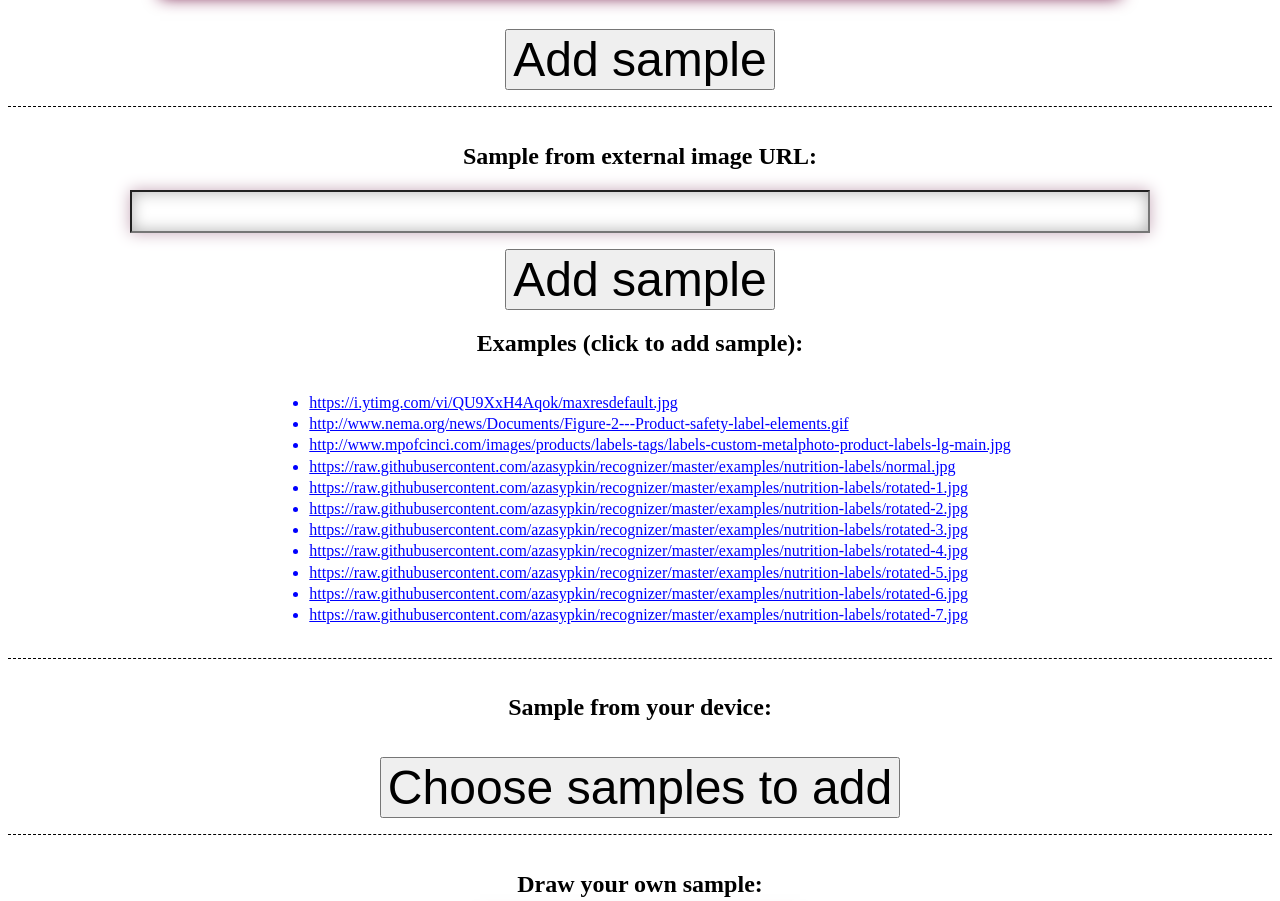
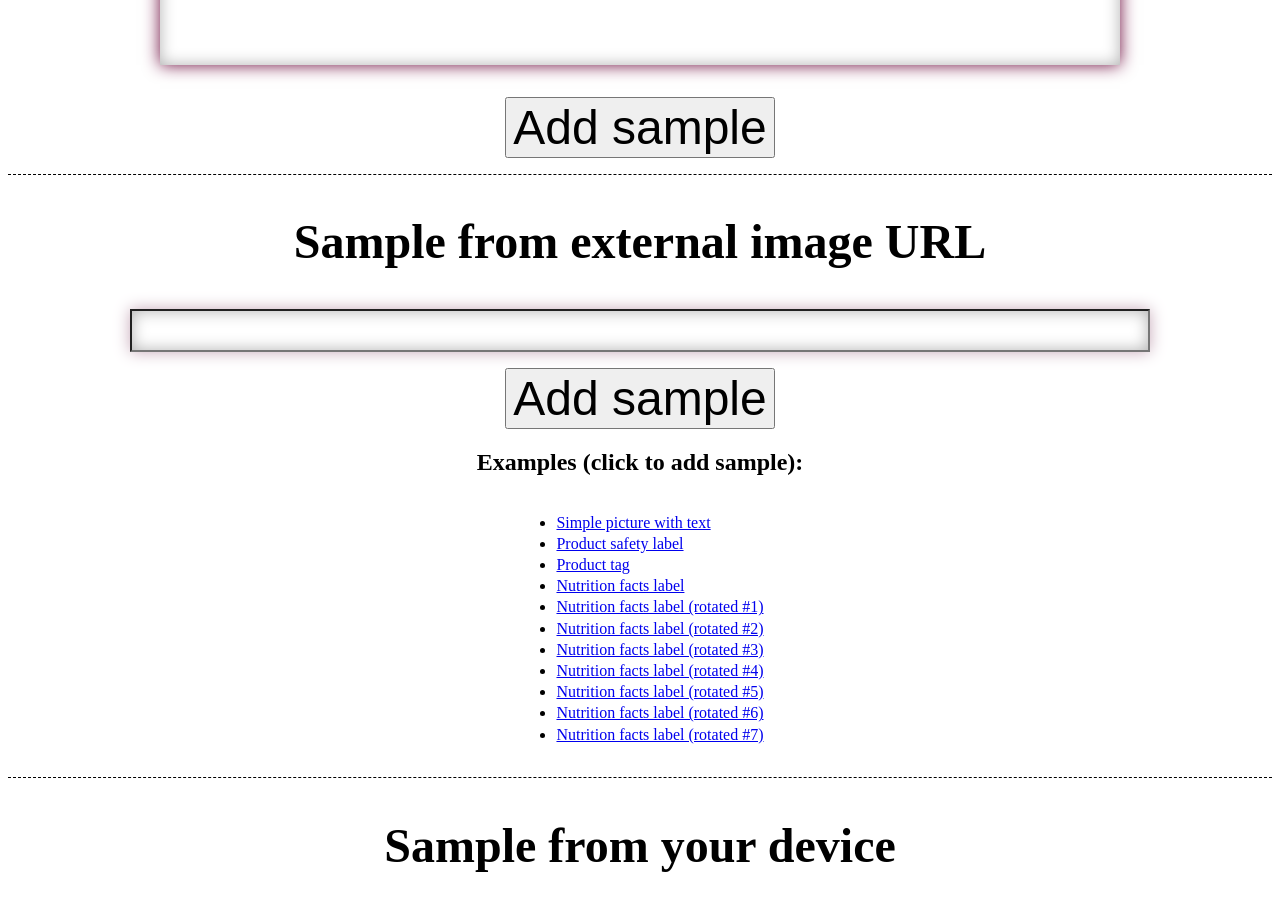
Before and after one commit to azasypkin/recognizer, a website with bundled scripts: page src/index.html in a window 1280 px wide. Shown: the part 595-1496 px from the top of the page. Built offline with nearby package versions, Linux system fonts and the light colour scheme.

Commit message:
More cosmetics.

```diff
--- a/src/css/app.css
+++ b/src/css/app.css
@@ -1,3 +1,7 @@
+h1 {
+  font-size: 3rem;
+}
+
 .action-button {
   margin: 1rem 0 0;
   font-size: 3rem;
@@ -25,7 +29,6 @@
   display: flex;
   flex-direction: column;
   align-items: center;
-  margin-bottom: 1rem;
   padding-bottom: 1rem;
   border-bottom: 1px dashed #000;
 }
@@ -38,9 +41,6 @@
 
 .sample-url-provider__examples-link {
   padding: 0.1rem 0;
-  cursor: pointer;
-  text-decoration: underline;
-  color: #00f;
 }
 
 .manual-sample-provider__canvas {
@@ -73,6 +73,7 @@
 .samples-list {
   display: flex;
   flex-wrap: wrap;
+  justify-content: center;
 }
 
 .sample__container {
--- a/src/index.html
+++ b/src/index.html
@@ -14,12 +14,12 @@
         </label>
     </section>
     <section class="sample-provider">
-        <h2>Sample from Web camera:</h2>
+        <h1>Sample from Web camera</h1>
         <video class="video__preview"></video>
         <button class="video__shot-button action-button">Add sample</button>
     </section>
     <section class="sample-provider">
-        <h1>Sample from external image URL:</h1>
+        <h1>Sample from external image URL</h1>
         <input title="URL address" ype="url" class="sample-url-provider__url" />
         <button type="button" class="sample-url-provider__submit action-button">
             Add sample
@@ -27,49 +27,69 @@
         <h2>Examples (click to add sample):</h2>
         <ul class="sample-url-provider__examples">
             <li class="sample-url-provider__examples-link">
-                https://i.ytimg.com/vi/QU9XxH4Aqok/maxresdefault.jpg
+                <a href="#https://i.ytimg.com/vi/QU9XxH4Aqok/maxresdefault.jpg">Simple picture with text</a>
             </li>
             <li class="sample-url-provider__examples-link">
-                http://www.nema.org/news/Documents/Figure-2---Product-safety-label-elements.gif
+                <a href="#http://www.nema.org/news/Documents/Figure-2---Product-safety-label-elements.gif">
+                    Product safety label
+                </a>
             </li>
             <li class="sample-url-provider__examples-link">
-                http://www.mpofcinci.com/images/products/labels-tags/labels-custom-metalphoto-product-labels-lg-main.jpg
+                <a href="#http://www.mpofcinci.com/images/products/labels-tags/labels-custom-metalphoto-product-labels-lg-main.jpg">
+                    Product tag
+                </a>
             </li>
             <li class="sample-url-provider__examples-link">
-                https://raw.githubusercontent.com/azasypkin/recognizer/master/examples/nutrition-labels/normal.jpg
+                <a href="#https://raw.githubusercontent.com/azasypkin/recognizer/master/examples/nutrition-labels/normal.jpg">
+                    Nutrition facts label
+                </a>
             </li>
             <li class="sample-url-provider__examples-link">
-                https://raw.githubusercontent.com/azasypkin/recognizer/master/examples/nutrition-labels/rotated-1.jpg
+                <a href="#https://raw.githubusercontent.com/azasypkin/recognizer/master/examples/nutrition-labels/rotated-1.jpg">
+                    Nutrition facts label (rotated #1)
+                </a>
             </li>
             <li class="sample-url-provider__examples-link">
-                https://raw.githubusercontent.com/azasypkin/recognizer/master/examples/nutrition-labels/rotated-2.jpg
+                <a href="#https://raw.githubusercontent.com/azasypkin/recognizer/master/examples/nutrition-labels/rotated-2.jpg">
+                    Nutrition facts label (rotated #2)
+                </a>
             </li>
             <li class="sample-url-provider__examples-link">
-                https://raw.githubusercontent.com/azasypkin/recognizer/master/examples/nutrition-labels/rotated-3.jpg
+                <a href="#https://raw.githubusercontent.com/azasypkin/recognizer/master/examples/nutrition-labels/rotated-3.jpg">
+                    Nutrition facts label (rotated #3)
+                </a>
             </li>
             <li class="sample-url-provider__examples-link">
-                https://raw.githubusercontent.com/azasypkin/recognizer/master/examples/nutrition-labels/rotated-4.jpg
+                <a href="#https://raw.githubusercontent.com/azasypkin/recognizer/master/examples/nutrition-labels/rotated-4.jpg">
+                    Nutrition facts label (rotated #4)
+                </a>
             </li>
             <li class="sample-url-provider__examples-link">
-                https://raw.githubusercontent.com/azasypkin/recognizer/master/examples/nutrition-labels/rotated-5.jpg
+                <a href="#https://raw.githubusercontent.com/azasypkin/recognizer/master/examples/nutrition-labels/rotated-5.jpg">
+                    Nutrition facts label (rotated #5)
+                </a>
             </li>
             <li class="sample-url-provider__examples-link">
-                https://raw.githubusercontent.com/azasypkin/recognizer/master/examples/nutrition-labels/rotated-6.jpg
+                <a href="#https://raw.githubusercontent.com/azasypkin/recognizer/master/examples/nutrition-labels/rotated-6.jpg">
+                    Nutrition facts label (rotated #6)
+                </a>
             </li>
             <li class="sample-url-provider__examples-link">
-                https://raw.githubusercontent.com/azasypkin/recognizer/master/examples/nutrition-labels/rotated-7.jpg
+                <a href="#https://raw.githubusercontent.com/azasypkin/recognizer/master/examples/nutrition-labels/rotated-7.jpg">
+                    Nutrition facts label (rotated #7)
+                </a>
             </li>
         </ul>
     </section>
     <section class="sample-provider">
-        <h1>Sample from your device:</h1>
+        <h1>Sample from your device</h1>
         <input type="file" class="local-file-provider__path" multiple accept="image/*" />
         <button type="button" class="local-file-provider__upload action-button">
             Choose samples to add
         </button>
     </section>
     <section class="sample-provider">
-        <h1>Draw your own sample:</h1>
+        <h1>Draw your own sample</h1>
         <canvas class="manual-sample-provider__canvas" width="320" height="240">
 
         </canvas>
--- a/src/js/app.js
+++ b/src/js/app.js
@@ -154,10 +154,6 @@ function addSample(sampleBlob) {
   samplesListComponent.appendChild(sampleContainer);
 
   samples.set(sampleId, { id: sampleId, image: sampleBlob, text: null });
-
-  setTimeout(() => {
-    sampleContainer.scrollIntoView();
-  }, 1000);
 }
 
 function outlineSampleWords(sample) {
@@ -252,7 +248,6 @@ const urlProviderURL = document.querySelector('.sample-url-provider__url');
 const urlProviderSubmit = document.querySelector(
   '.sample-url-provider__submit'
 );
-const examplesList = document.querySelector('.sample-url-provider__examples');
 
 function addSampleFromURL(url) {
   return fetch(url).catch((e) => {
@@ -282,15 +277,6 @@ urlProviderSubmit.addEventListener('click', () => {
 
   addSampleFromURL(sampleURL);
 });
-
-examplesList.addEventListener('click', (e) => {
-  if (e.target.nodeName.toUpperCase() !== 'LI') {
-    return;
-  }
-
-  addSampleFromURL(e.target.textContent.trim());
-});
-
 
 /** End of Sample URL provider **/
 
@@ -364,3 +350,17 @@ manualSampleSubmit.addEventListener('click', () => {
 });
 
 /** End of Manual Sample provider **/
+
+function addSampleFromHash() {
+  if (!location.hash || location.hash.length < 2) {
+    return;
+  }
+
+  addSampleFromURL(location.hash.slice(1).trim());
+}
+
+window.addEventListener('hashchange', () => {
+  addSampleFromHash();
+});
+
+addSampleFromHash();
```
